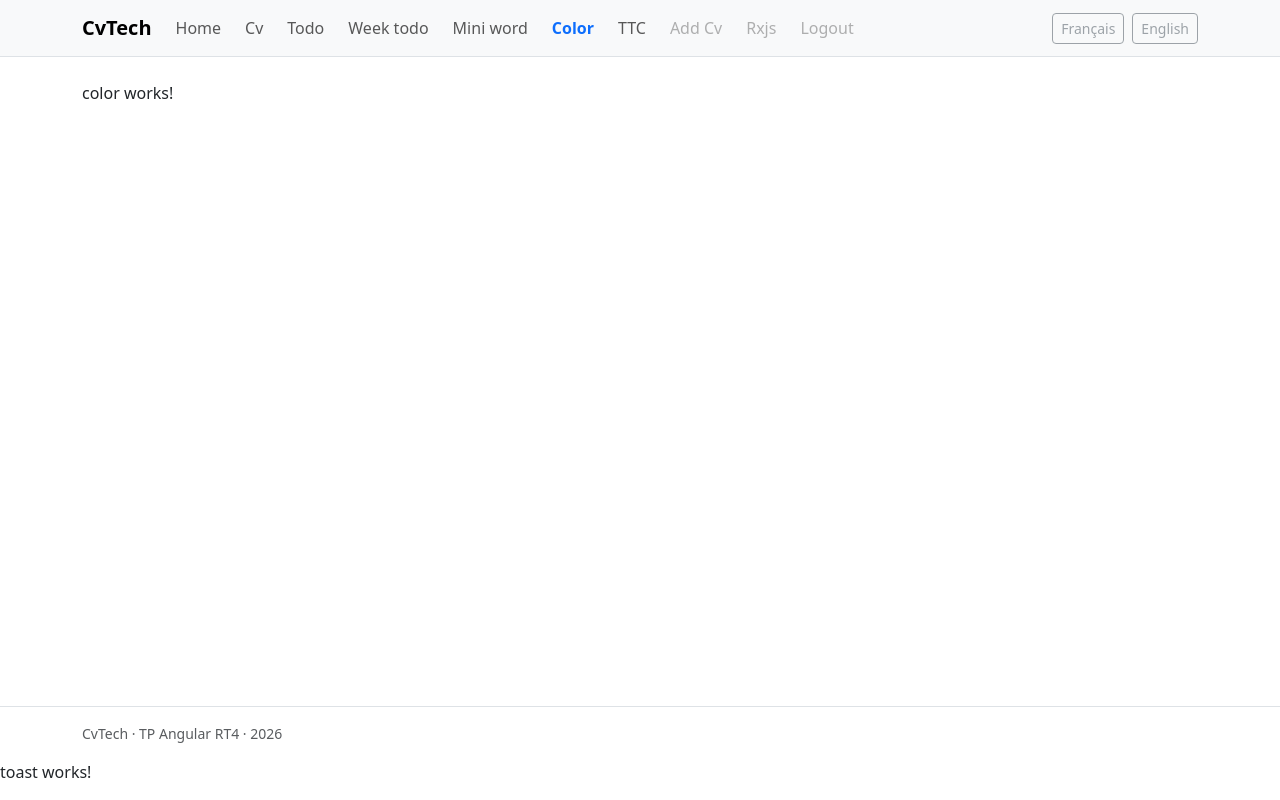
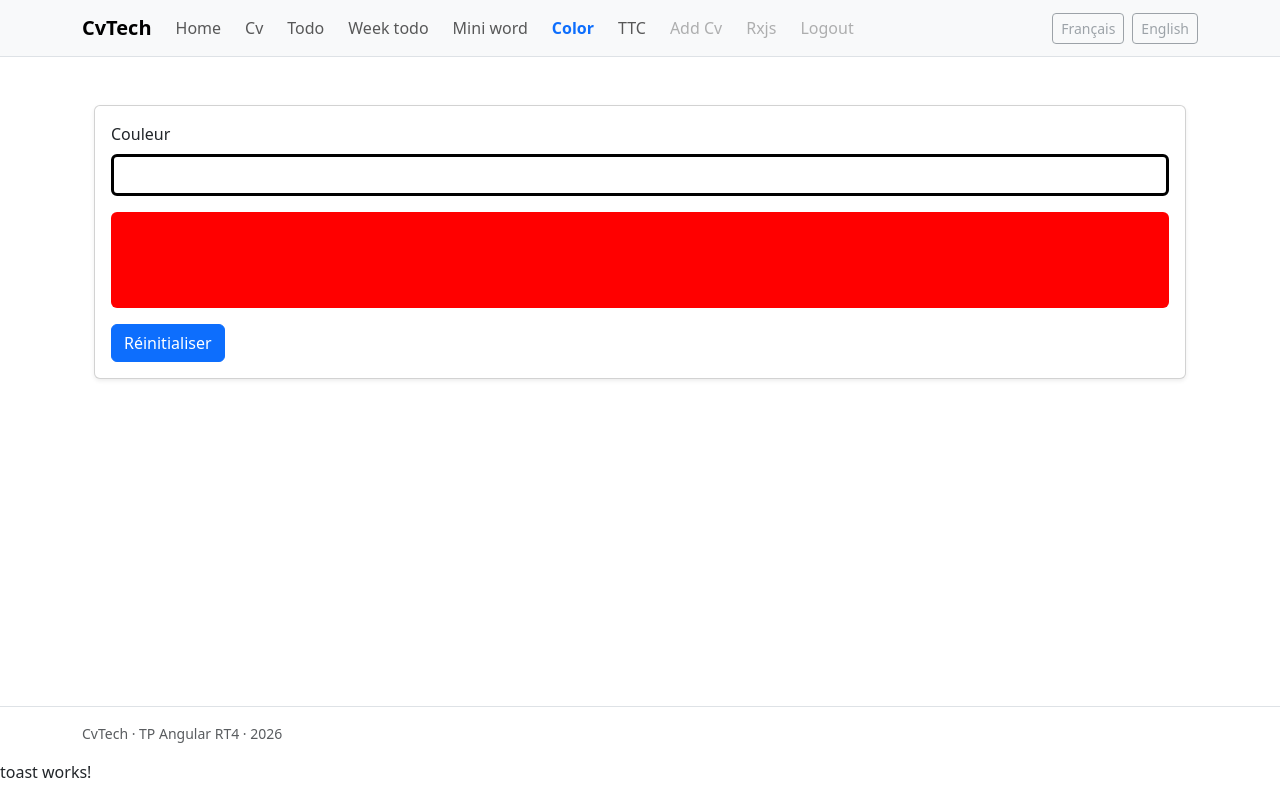
Before and after one commit to combuccu16/tp1_web_nestjs, an Angular app in the folder frontend/: page /color in a window 1280 px wide. Built offline with nearby package versions, Linux system fonts and the light colour scheme.

Commit message:
feat(frontend): add color demo and rainbow directive

```diff
--- a/frontend/src/app/color/color.component.html
+++ b/frontend/src/app/color/color.component.html
@@ -1 +1,23 @@
-<p>color works!</p>
+<div class="container py-4">
+  <div class="card shadow-sm">
+    <div class="card-body">
+      <label class="form-label" for="color-input">Couleur</label>
+      <input
+        appRainbow
+        [(ngModel)]="color"
+        id="color-input"
+        class="form-control shadow-none border-3 mb-3"
+        type="text"
+      />
+
+      <div
+        class="p-5 rounded mb-3"
+        [style.backgroundColor]="color || DEFAULT_COLOR"
+      ></div>
+
+      <button type="button" class="btn btn-primary" (click)="resetColor()">
+        Réinitialiser
+      </button>
+    </div>
+  </div>
+</div>
--- a/frontend/src/app/color/color.component.ts
+++ b/frontend/src/app/color/color.component.ts
@@ -1,9 +1,18 @@
 import { Component } from '@angular/core';
+import { FormsModule } from '@angular/forms';
+import { RainbowDirective } from '../rainbow/rainbow.directive';
 
 @Component({
-  imports: [],
+  imports: [FormsModule, RainbowDirective],
   selector: 'app-color',
   styleUrl: './color.component.css',
   templateUrl: './color.component.html',
 })
-export class ColorComponent {}
+export class ColorComponent {
+  readonly DEFAULT_COLOR = 'red';
+  color = '';
+
+  resetColor(): void {
+    this.color = '';
+  }
+}
--- a/frontend/src/app/rainbow/rainbow.directive.ts
+++ b/frontend/src/app/rainbow/rainbow.directive.ts
@@ -1,6 +1,26 @@
-import { Directive } from '@angular/core';
+import { Directive, HostBinding, HostListener } from '@angular/core';
 
 @Directive({
-  selector: '[appRainbow]',
+  selector: 'input[appRainbow], textarea[appRainbow]',
 })
-export class RainbowDirective {}
+export class RainbowDirective {
+  @HostBinding('style.color')
+  color = 'black';
+
+  @HostBinding('style.borderColor')
+  borderColor = 'black';
+
+  @HostListener('keyup')
+  onKeyup(): void {
+    this.color = this.randomColor();
+    this.borderColor = this.randomColor();
+  }
+
+  private randomColor(): string {
+    const red = Math.floor(Math.random() * 256);
+    const green = Math.floor(Math.random() * 256);
+    const blue = Math.floor(Math.random() * 256);
+
+    return `rgb(${red}, ${green}, ${blue})`;
+  }
+}
```
